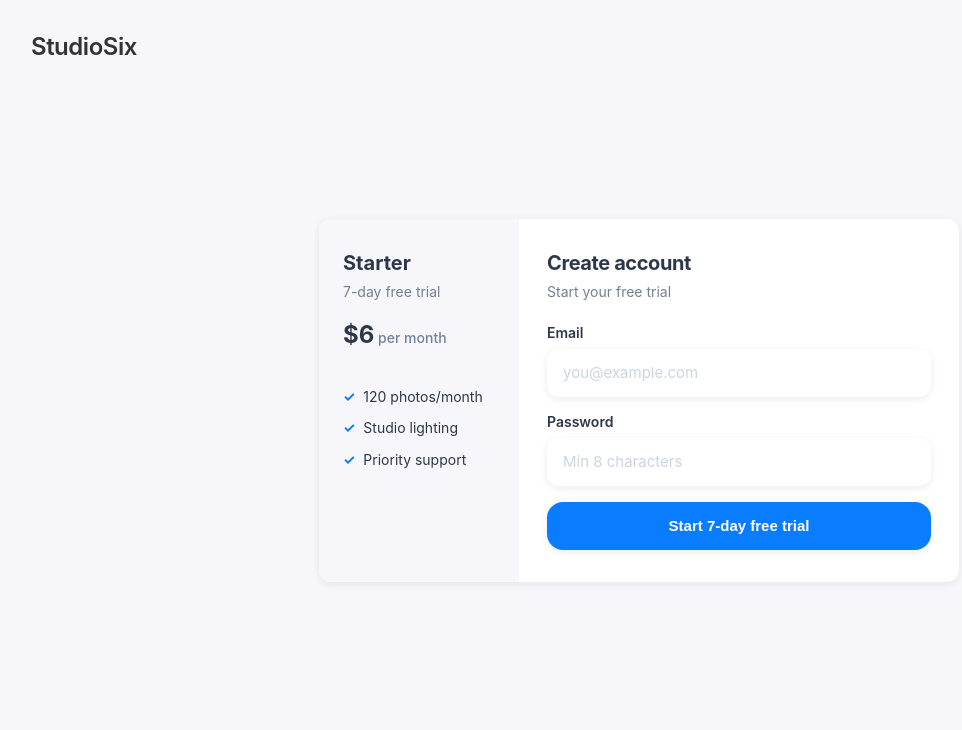
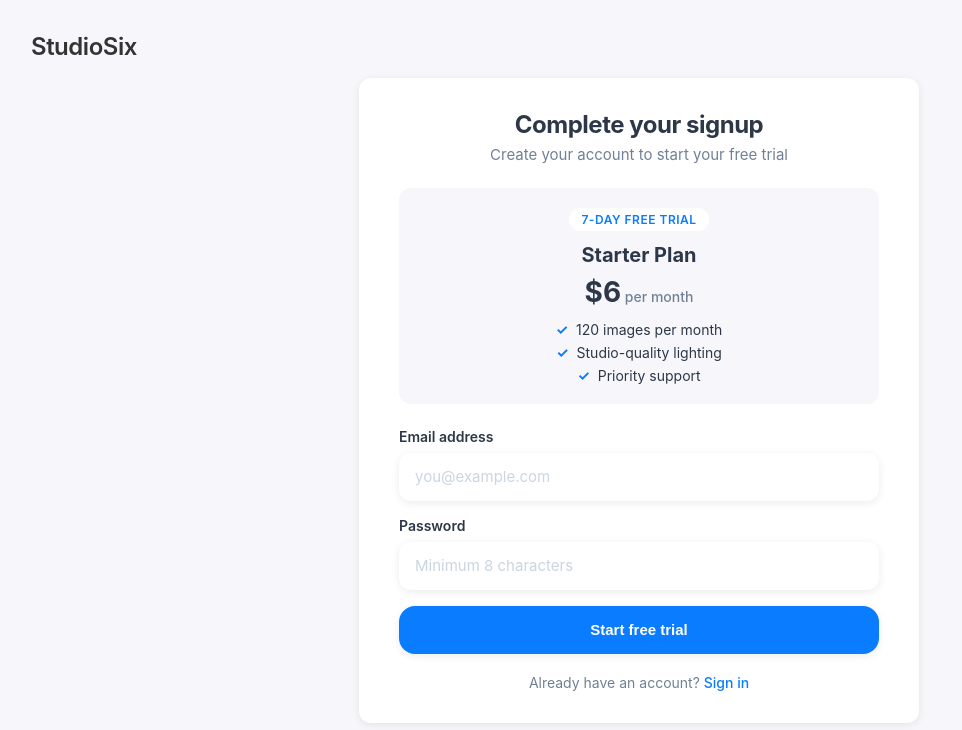
Before and after one commit to brysonsilvestri/octoberbuild, a Flask app: page /signup_tier in a window 1280 px wide. Shown: the top 730 px of the page, without its empty margins (1-963 px from the left). Run offline with Flask 3, Linux system fonts and the light colour scheme; some web fonts are replaced.

Commit message:
Unify authentication forms with professional, cohesive design
- Login form: More compact vertically, reduced padding (2rem vs 2.5rem), max-width 440px
- Signup form: Wider at 560px to accommodate plan selection without cramping
- Both forms now same height with consistent spacing
- Professional labeling: "Email address", "Sign in to your account", "Keep me signed in"
- Tier-specific signup: Matches signup form style, same width (560px), looks like a step of the standard flow
- Plan info displayed as centered badge section with clean styling
- All forms use consistent typography, spacing, and blue buttons
- Improved verbiage across all forms for clarity

```diff
--- a/templates/signup_tier.html
+++ b/templates/signup_tier.html
@@ -41,91 +41,103 @@
       z-index: 10;
     }
 
+    .signup-container {
+      width: 100%;
+      max-width: 560px;
+    }
+
     .signup-card {
       background: white;
       border-radius: 0.75rem;
       box-shadow: 0 2px 8px rgba(0, 0, 0, 0.08);
-      max-width: 640px;
-      width: 100%;
-      display: grid;
-      grid-template-columns: 200px 1fr;
-      overflow: hidden;
+      padding: 2rem 2.5rem;
     }
 
-    /* Left side - Plan info */
-    .plan-summary {
+    .form-header {
+      margin-bottom: 1.5rem;
+      text-align: center;
+    }
+
+    .form-title {
+      font-size: 1.5rem;
+      font-weight: 700;
+      margin: 0 0 0.375rem 0;
+      letter-spacing: -0.02em;
+    }
+
+    .form-subtitle {
+      font-size: 0.9375rem;
+      color: var(--text-muted);
+      margin: 0;
+    }
+
+    /* Selected plan info */
+    .plan-info {
       background: var(--bg-light);
-      padding: 2rem 1.5rem;
-      display: flex;
-      flex-direction: column;
-      gap: 0.5rem;
+      border-radius: 0.75rem;
+      padding: 1.25rem;
+      margin-bottom: 1.5rem;
+      text-align: center;
+    }
+
+    .plan-badge {
+      display: inline-block;
+      padding: 0.25rem 0.75rem;
+      background: white;
+      border-radius: 1rem;
+      font-size: 0.75rem;
+      font-weight: 600;
+      color: var(--primary-blue);
+      margin-bottom: 0.75rem;
+      text-transform: uppercase;
+      letter-spacing: 0.5px;
     }
 
     .plan-name {
       font-size: 1.25rem;
       font-weight: 700;
-      margin: 0;
+      margin: 0 0 0.5rem 0;
       color: var(--text-dark);
     }
 
-    .plan-trial {
+    .plan-price {
+      font-size: 1.75rem;
+      font-weight: 700;
+      margin: 0 0 0.75rem 0;
+      color: var(--text-dark);
+    }
+
+    .plan-price-period {
       font-size: 0.875rem;
       color: var(--text-muted);
-      margin: 0;
-    }
-
-    .plan-price {
-      font-size: 1.5rem;
-      font-weight: 700;
-      margin: 0.75rem 0;
-      color: var(--text-dark);
+      font-weight: 500;
     }
 
     .plan-features {
       list-style: none;
       padding: 0;
-      margin: 0.75rem 0 0 0;
+      margin: 0;
       font-size: 0.875rem;
-      color: var(--text-dark);
+      display: flex;
+      flex-direction: column;
+      gap: 0.375rem;
     }
 
     .plan-features li {
-      padding: 0.375rem 0;
+      color: var(--text-dark);
       display: flex;
-      align-items: flex-start;
+      align-items: center;
+      justify-content: center;
       gap: 0.5rem;
-      line-height: 1.4;
     }
 
     .plan-features li::before {
       content: '✓';
       font-weight: 700;
       color: var(--primary-blue);
-      flex-shrink: 0;
     }
 
-    /* Right side - Form */
-    .form-section {
-      padding: 2rem 1.75rem;
-    }
-
-    .form-header {
-      margin-bottom: 1.5rem;
-    }
-
-    .form-title {
-      font-size: 1.25rem;
-      font-weight: 700;
-      margin: 0 0 0.5rem 0;
-      letter-spacing: -0.02em;
-    }
-
-    .form-subtitle {
-      font-size: 0.875rem;
-      color: var(--text-muted);
-      margin: 0;
-    }
-
+    /* Form */
     .error-message {
       padding: 0.75rem 1rem;
       background: #fef2f2;
@@ -149,6 +161,7 @@
       font-size: 0.875rem;
       font-weight: 600;
       margin-bottom: 0.5rem;
+      color: var(--text-dark);
     }
 
     .form-input {
@@ -190,7 +203,7 @@
       align-items: center;
       justify-content: center;
       gap: 0.5rem;
-      margin-top: 0.5rem;
+      margin-top: 0.25rem;
     }
 
     .submit-button:hover:not(:disabled) {
@@ -230,6 +243,27 @@
       to { transform: rotate(360deg); }
     }
 
+    .form-footer {
+      text-align: center;
+      margin-top: 1.25rem;
+    }
+
+    .form-footer-text {
+      font-size: 0.875rem;
+      color: var(--text-muted);
+      margin: 0;
+    }
+
+    .form-footer-link {
+      color: var(--primary-blue);
+      text-decoration: none;
+      font-weight: 500;
+    }
+
+    .form-footer-link:hover {
+      text-decoration: underline;
+    }
+
     /* Mobile */
     @media (max-width: 768px) {
       body {
@@ -242,17 +276,16 @@
         font-size: 1.25rem;
       }
 
-      .signup-card {
-        grid-template-columns: 1fr;
-        max-width: 420px;
+      .signup-container {
+        max-width: 440px;
       }
 
-      .plan-summary {
-        padding: 1.5rem;
+      .signup-card {
+        padding: 1.75rem 1.5rem;
       }
 
-      .form-section {
-        padding: 1.5rem;
+      .form-title {
+        font-size: 1.375rem;
       }
     }
   </style>
@@ -260,52 +293,50 @@
 <body>
   <a href="/" class="site-logo">StudioSix</a>
 
+  <div class="signup-container">
     <div class="signup-card">
-    <!-- Left: Plan info -->
-    <div class="plan-summary">
+      <div class="form-header">
+        <h1 class="form-title">Complete your signup</h1>
+        <p class="form-subtitle">Create your account to start your free trial</p>
+      </div>
+
+      <!-- Plan info -->
+      <div class="plan-info">
+        <div class="plan-badge">7-Day Free Trial</div>
+
         {% if plan == 'starter' %}
-        <h2 class="plan-name">Starter</h2>
-        <p class="plan-trial">7-day free trial</p>
+          <div class="plan-name">Starter Plan</div>
           <div class="plan-price">
-          {% if billing == 'annual' %}$5{% else %}$6{% endif %}<span style="font-size: 0.875rem; font-weight: 500; color: var(--text-muted);"> per month</span>
+            {% if billing == 'annual' %}$5{% else %}$6{% endif %}<span class="plan-price-period"> per month</span>
           </div>
           <ul class="plan-features">
-          <li>120 photos/month</li>
-          <li>Studio lighting</li>
+            <li>120 images per month</li>
+            <li>Studio-quality lighting</li>
             <li>Priority support</li>
           </ul>
 
         {% elif plan == 'creator' %}
-        <h2 class="plan-name">Creator</h2>
-        <p class="plan-trial">7-day free trial</p>
+          <div class="plan-name">Creator Plan</div>
           <div class="plan-price">
-          {% if billing == 'annual' %}$18{% else %}$11{% endif %}<span style="font-size: 0.875rem; font-weight: 500; color: var(--text-muted);"> per month</span>
+            {% if billing == 'annual' %}$18{% else %}$11{% endif %}<span class="plan-price-period"> per month</span>
           </div>
           <ul class="plan-features">
-          <li>400 photos/month</li>
-          <li>Studio lighting</li>
+            <li>400 images per month</li>
+            <li>Studio-quality lighting</li>
             <li>Priority support</li>
           </ul>
 
         {% elif plan == 'enterprise' %}
-        <h2 class="plan-name">Enterprise</h2>
-        <p class="plan-trial">7-day free trial</p>
+          <div class="plan-name">Enterprise Plan</div>
           <div class="plan-price">
-          {% if billing == 'annual' %}$83{% else %}$99{% endif %}<span style="font-size: 0.875rem; font-weight: 500; color: var(--text-muted);"> per month</span>
+            {% if billing == 'annual' %}$83{% else %}$99{% endif %}<span class="plan-price-period"> per month</span>
           </div>
           <ul class="plan-features">
-          <li>1,600 photos/month</li>
-          <li>Studio lighting</li>
+            <li>1,600 images per month</li>
+            <li>Studio-quality lighting</li>
             <li>Priority support</li>
           </ul>
         {% endif %}
-    </div>
-
-    <!-- Right: Form -->
-    <div class="form-section">
-      <div class="form-header">
-        <h1 class="form-title">Create account</h1>
-        <p class="form-subtitle">Start your free trial</p>
       </div>
 
       <div id="errorMessage" class="error-message"></div>
@@ -315,7 +346,7 @@
         <input type="hidden" id="billing" value="{{ billing }}">
 
         <div class="form-group">
-          <label for="email" class="form-label">Email</label>
+          <label for="email" class="form-label">Email address</label>
           <input
             type="email"
             id="email"
@@ -332,7 +363,7 @@
             type="password"
             id="password"
             class="form-input"
-            placeholder="Min 8 characters"
+            placeholder="Minimum 8 characters"
             required
             autocomplete="new-password"
             minlength="8"
@@ -340,10 +371,16 @@
         </div>
 
         <button type="submit" id="submitBtn" class="submit-button">
-          <span class="button-text">Start 7-day free trial</span>
+          <span class="button-text">Start free trial</span>
           <span class="spinner"></span>
         </button>
       </form>
+
+      <div class="form-footer">
+        <p class="form-footer-text">
+          Already have an account? <a href="/login" class="form-footer-link">Sign in</a>
+        </p>
+      </div>
     </div>
   </div>
 
@@ -369,7 +406,7 @@
 
       if (!email || !email.includes('@')) {
         emailInput.classList.add('error');
-        errorMessage.textContent = 'Enter a valid email';
+        errorMessage.textContent = 'Please enter a valid email address';
         errorMessage.classList.add('show');
         return;
       }
@@ -407,7 +444,7 @@
             window.location.href = data.redirect;
           }
         } else {
-          errorMessage.textContent = data.error || 'Something went wrong';
+          errorMessage.textContent = data.error || 'Something went wrong. Please try again.';
           errorMessage.classList.add('show');
           submitBtn.disabled = false;
           submitBtn.classList.remove('loading');
@@ -417,7 +454,7 @@
           }
         }
       } catch (error) {
-        errorMessage.textContent = 'Connection error';
+        errorMessage.textContent = 'Connection error. Please check your internet and try again.';
         errorMessage.classList.add('show');
         submitBtn.disabled = false;
         submitBtn.classList.remove('loading');
```
Also changed, not shown: templates/login.html (+26 -24 lines), templates/signup.html (+43 -33 lines). Lines whose indentation alone changed are shown as unchanged.
